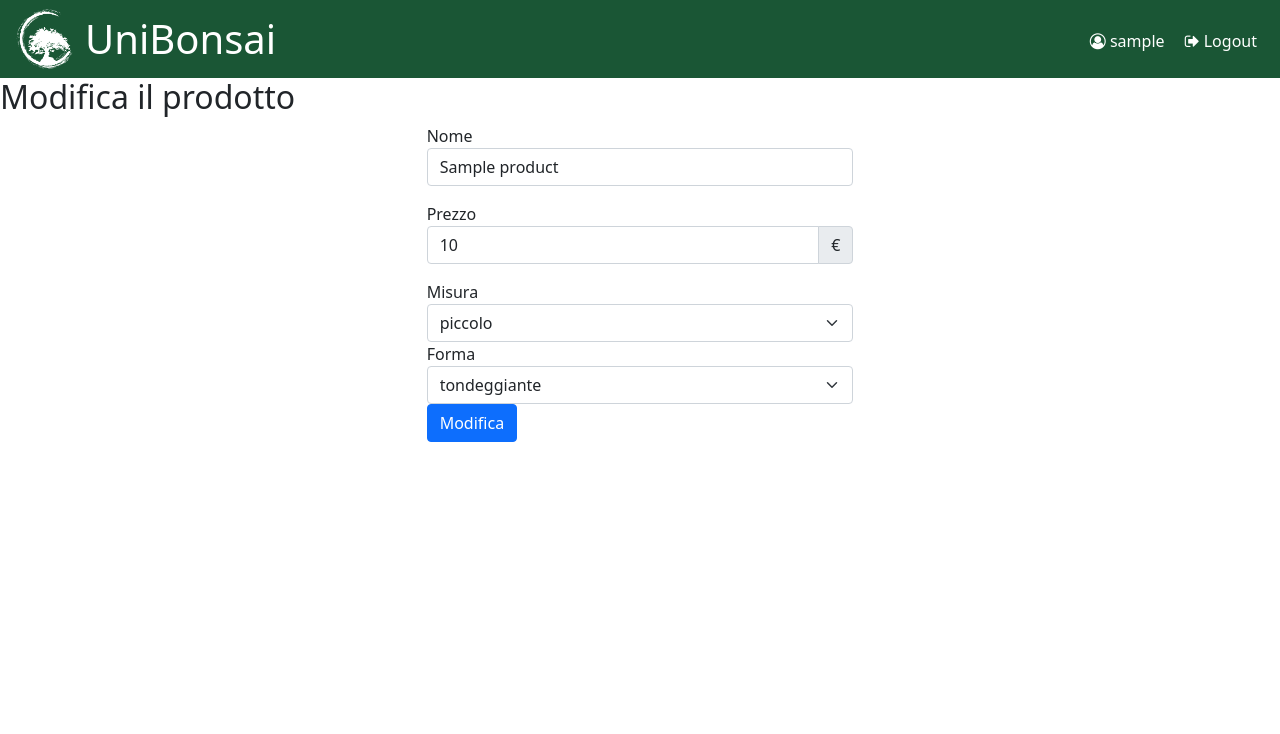
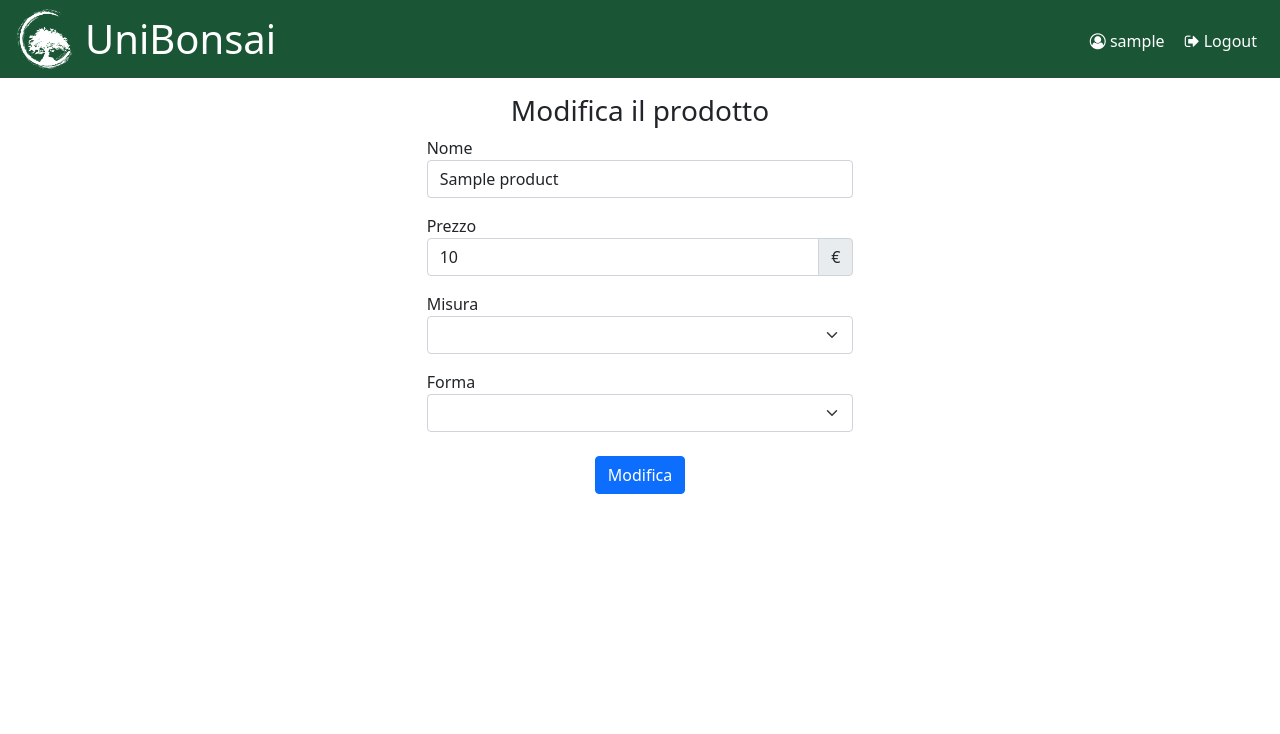
Before and after one commit to Sonofapo/Elaborato-Tecnologie-Web, a PHP site: page /?action=catalogo&mode=update&id=1 in a window 1280 px wide. Shown: the top 734 px of the page. Run offline with PHP 8.4, Linux system fonts and the light colour scheme; the visitor is signed in with stand-in values (Sample User, id 1); tables that the repository leaves empty or names only in its code hold one stand-in row (values such as "Sample post").

Commit message:
Correzioni e modifiche

```diff
--- a/src/catalogo/controller.php
+++ b/src/catalogo/controller.php
@@ -65,6 +65,9 @@
 			} else {
 				if (isset($_REQUEST["id"]))
 					$vars["item"] = $db->getProducts([$_REQUEST["id"]])[0];
+				else
+					$vars["item"] = ["id" => "", "name" => "", "price" => "",
+						"size" => "", "shape" => "", "path" => ""];
 				$content = get_include_contents("./src/catalogo/update.php");
 			}
 			break;
--- a/src/catalogo/purchase.php
+++ b/src/catalogo/purchase.php
@@ -34,8 +34,8 @@
 				<?php endforeach ?>
 			</select>
 
-			<div class="text-center">
-				<button class="btn btn-success mt-4" type="submit" title="acquista">Acquista</button>
+			<div class="text-center mt-4">
+				<button class="btn btn-success" type="submit" title="acquista">Acquista</button>
 			</div>
 		</form>
 	</div>
--- a/src/catalogo/update.php
+++ b/src/catalogo/update.php
@@ -1,52 +1,59 @@
 <?php echo get_include_contents("./src/templates/header.php") ?>
 <main>
-    <h2><?php echo isset($vars["item"]) ? "Modifica il prodotto" : "Aggiungi un nuovo prodotto" ?></h2>
+    <h3 class="text-center mt-3">
+		<?php echo $vars["item"]["id"] ? "Modifica il" : "Aggiungi un" ?> prodotto
+	</h3>
 	<div class="col-10 col-md-8 col-lg-6 col-xl-4
 		offset-1 offset-md-2 offset-lg-3 offset-xl-4">
 		<form action="index.php" method="post" enctype="multipart/form-data">
 			<input type="hidden" name="action" value="catalogo" />
-			<input type="hidden" name="mode" value="<?php echo isset($vars["item"]) ? "update" : "add" ?>" />
-			<input type="hidden" name="id" value="<?php echo $vars["item"]["id"] ?? "" ?>">
+			<input type="hidden" name="mode" value="<?php echo $vars["item"]["id"] ? "update" : "add" ?>" />
+			<input type="hidden" name="id" value="<?php echo $vars["item"]["id"] ?>">
 
 			<label for="name">Nome</label>
 			<input type="text" class="form-control mb-3" id="name" name="name"
-				pattern="[a-zA-Z\s]{1,50}" maxlength="30" required
+				pattern="[a-zA-Z\s]{1,30}" maxlength="30" required
 				value="<?php echo $vars["item"]["name"] ?? "" ?>" />
 
 			<label for="price">Prezzo</label>
 			<div class="input-group mb-3">
 				<input type="number" class="form-control" id="price" name="price"
 					pattern="^\d+(?:\.\d{1,2})?$" min="0" max="200.00" required step="0.01"
-					value="<?php echo $vars["item"]["price"] ?? "0.00" ?>" />
+					value="<?php echo $vars["item"]["price"] ?>" />
 				<span class="input-group-text">€</span>
 			</div>
 
 			<label for="size">Misura</label>
-			<select name="size" class="form-select" id="size">
-				<option value="piccolo" <?php echo isset($vars["item"]) && $vars["item"]["size"] == "piccolo" ? "selected" : "" ?>>
+			<select name="size" class="form-select mb-3" id="size" required>
+				<option disabled selected></option>
+				<option value="piccolo" <?php echo $vars["item"]["size"] == "piccolo" ? "selected" : "" ?>>
 					piccolo
 				</option>
-				<option value="medio" <?php echo isset($vars["item"]) && $vars["item"]["size"] == "medio" ? "selected" : "" ?>>
+				<option value="medio" <?php echo $vars["item"]["size"] == "medio" ? "selected" : "" ?>>
 					medio
 				</option>
-				<option value="grande" <?php echo isset($vars["item"]) && $vars["item"]["size"] == "grande" ? "selected" : "" ?>>
+				<option value="grande" <?php echo $vars["item"]["size"] == "grande" ? "selected" : "" ?>>
 					grande
 				</option>
 			</select>
 
 			<label for="shape">Forma</label>
 			<select name="shape" class="form-select" id="shape">
-				<option value="tondeggiante" <?php echo isset($vars["item"]) && $vars["item"]["shape"] == "tondeggiante" ? "selected" : "" ?>>
+				<option disabled selected></option>
+				<option value="tondeggiante" <?php echo $vars["item"]["shape"] == "tondeggiante" ? "selected" : "" ?>>
 					tondeggiante
 				</option>
-				<option value="squadrato" <?php echo isset($vars["item"]) && $vars["item"]["shape"] == "squadrato" ? "selected" : "" ?>>
+				<option value="squadrato" <?php echo $vars["item"]["shape"] == "squadrato" ? "selected" : "" ?>>
 					squadrato
 				</option>
 			</select>
 
-			<button type="submit" class="btn btn-primary" title="<?php echo isset($vars["item"]) ? "modifica" : "aggiungi" ?>">
-				<?php echo isset($vars["item"]) ? "Modifica" : "Aggiungi" ?>
-			</button>
+			<div class="text-center mt-4">
+				<button type="submit" class="btn btn-primary"
+					title="<?php echo $vars["item"]["id"] ? "modifica" : "aggiungi" ?>">
+					<?php echo $vars["item"]["id"] ? "Modifica" : "Aggiungi" ?>
+				</button>
+			</div>
 		</form>
 	</div>
 </main>
```
